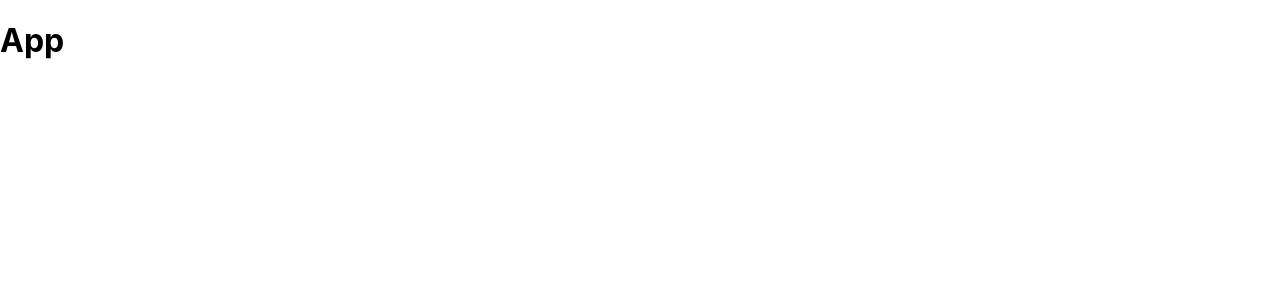
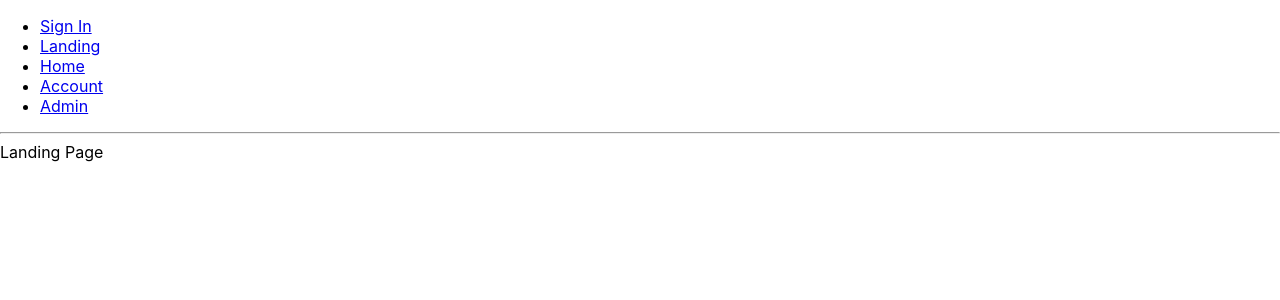
Before and after one commit to DarkoArnautov/react-firebase-authentication, a React (Create React App) app: page / in a window 1280 px wide. Shown: the top 300 px of the page. Built offline with nearby package versions, Linux system fonts and the light colour scheme.

Commit message:
Router, Navigation added

```diff
--- a/package.json
+++ b/package.json
@@ -5,6 +5,7 @@
   "dependencies": {
     "react": "^16.7.0",
     "react-dom": "^16.7.0",
+    "react-router-dom": "^4.3.1",
     "react-scripts": "2.1.1"
   },
   "scripts": {
--- a/src/components/Account/index.js
+++ b/src/components/Account/index.js
@@ -0,0 +1,9 @@
+import React from 'react';
+
+const AccountPage = () =>(
+	<div>
+		Account page
+	</div>
+);
+
+export default AccountPage;
--- a/src/components/Admin/index.js
+++ b/src/components/Admin/index.js
@@ -0,0 +1,9 @@
+import React from 'react';
+
+const AdminPage = () => (
+	<div>
+		Admin Page
+	</div>
+);
+
+export default AdminPage;
--- a/src/components/App/index.js
+++ b/src/components/App/index.js
@@ -1,9 +1,35 @@
 import React from "react";
+import {
+	BrowserRouter as Router,
+	Route,
+} from 'react-router-dom';
+
+import Navigation from '../Navigation';
+import LandingPage from '../Landing';
+import SignUpPage from '../SignUp';
+import SignInPage from '../SignIn';
+import PasswordForgetPage from '../PasswordForget';
+import HomePage from '../Home';
+import AccountPage from '../Account';
+import AdminPage from '../Admin';
+
+import * as ROUTES from '../../constants/routes'
 
 const App = () => (
-	<div>
-		<h1>App</h1>
-	</div>
+	<Router>
+		<div>
+			<Navigation />
+			<hr />
+
+			<Route exact path={ROUTES.LANDING} component={LandingPage} />
+			<Route path={ROUTES.SIGN_UP} component={SignUpPage} />
+			<Route path={ROUTES.SIGN_IN} component={SignInPage} />
+			<Route path={ROUTES.PASSWORD_FORGET} component={PasswordForgetPage} />
+			<Route path={ROUTES.HOME} component={HomePage} />
+			<Route path={ROUTES.ACCOUNT} component={AccountPage} />
+			<Route path={ROUTES.ADMIN} component={AdminPage} />
+		</div>
+	</Router>
 );
 
 export default App;
--- /dev/null
+++ b/src/components/Home/index.js
@@ -0,0 +1,9 @@
+import React from 'react';
+
+const HomePage = () => (
+	<div>
+		Home page
+	</div>
+);
+
+export default HomePage;
--- a/src/components/Landing/index.js
+++ b/src/components/Landing/index.js
@@ -0,0 +1,9 @@
+import React from 'react';
+
+const LandingPage = () => (
+	<div>
+		Landing Page
+	</div>
+);
+
+export default LandingPage;
--- a/src/components/Navigation/index.js
+++ b/src/components/Navigation/index.js
@@ -0,0 +1,28 @@
+import React from 'react';
+import { Link } from 'react-router-dom';
+
+import * as ROUTES from '../../constants/routes';
+
+const Navigation = () => (
+	<div>
+		<ul>
+			<li>
+				<Link to={ROUTES.SIGN_IN}> Sign In </Link>
+			</li>
+			<li>
+				<Link to={ROUTES.LANDING}> Landing </Link>
+			</li>
+			<li>
+				<Link to={ROUTES.HOME}> Home </Link>
+			</li>
+			<li>
+				<Link to={ROUTES.ACCOUNT}> Account </Link>
+			</li>
+			<li>
+				<Link to={ROUTES.ADMIN}> Admin </Link>
+			</li>
+		</ul>
+	</div>
+);
+
+export default Navigation;
--- a/src/components/PasswordForget/index.js
+++ b/src/components/PasswordForget/index.js
@@ -0,0 +1,9 @@
+import React from 'react';
+
+const PasswordForgetPage = () => (
+	<div>
+		PasswordForget Page
+	</div>
+);
+
+export default PasswordForgetPage;
--- a/src/components/SignIn/index.js
+++ b/src/components/SignIn/index.js
@@ -0,0 +1,9 @@
+import React from 'react';
+
+const SignInPage = () => (
+	<div>
+		SignIn page
+	</div>
+);
+
+export default SignInPage;
--- a/src/components/SignUp/index.js
+++ b/src/components/SignUp/index.js
@@ -0,0 +1,9 @@
+import React from 'react';
+
+const SignUpPage = () =>(
+	<div>
+		SignUp page
+	</div>
+);
+
+export default SignUpPage;
--- a/src/constants/routes.js
+++ b/src/constants/routes.js
@@ -0,0 +1,8 @@
+export const LANDING = '/';
+export const SIGN_UP = 'signup';
+export const SIGN_IN = 'signin';
+export const HOME = '/home';
+export const ACCOUNT = '/account';
+export const ADMIN = '/admin';
+export const PASSWORD_FORGET = '/pw-forget';
+export const PASSWORD_CHANGE = '/pw-change';
```
Also changed, not shown: 1 other file (tests, documents, lock files or other folders).
